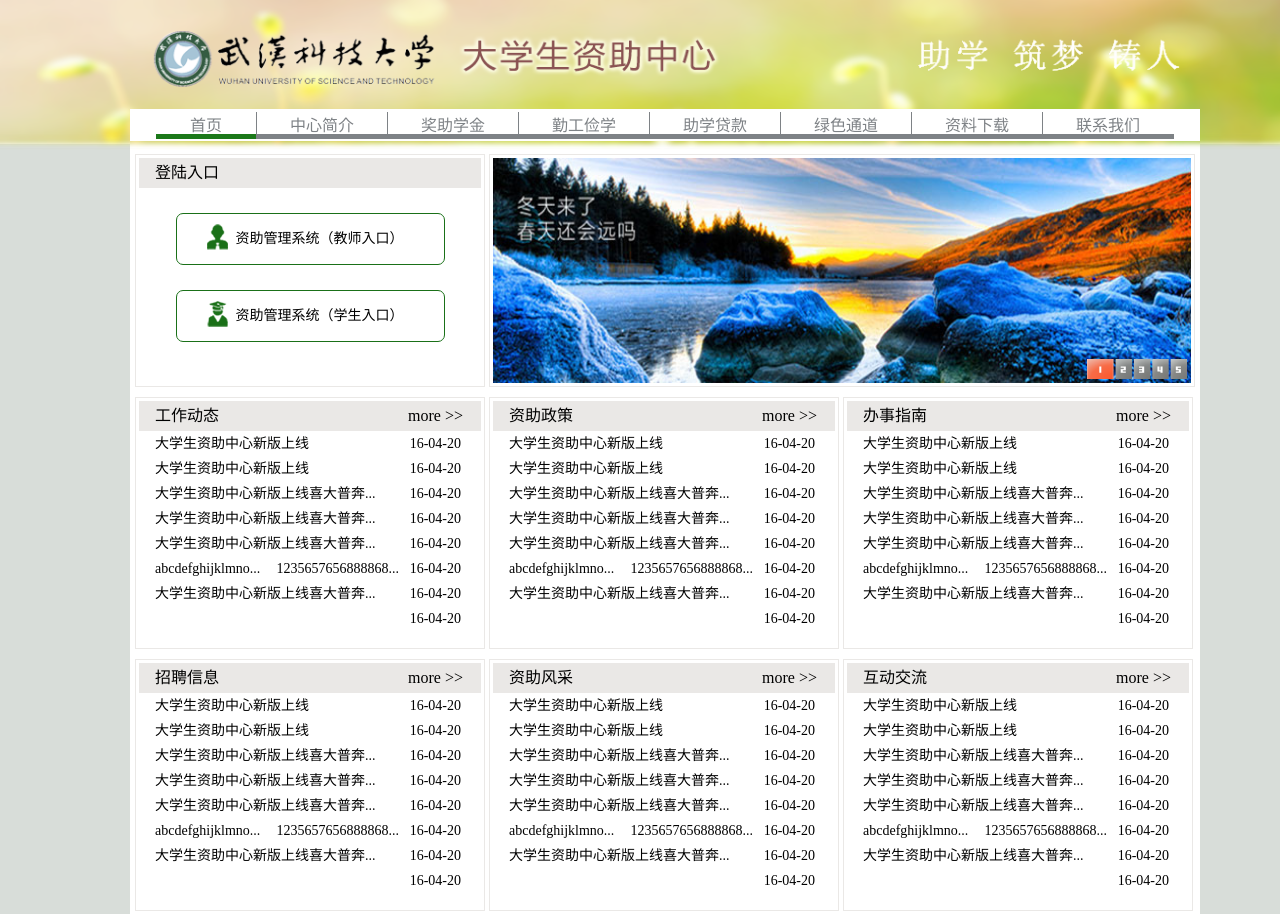
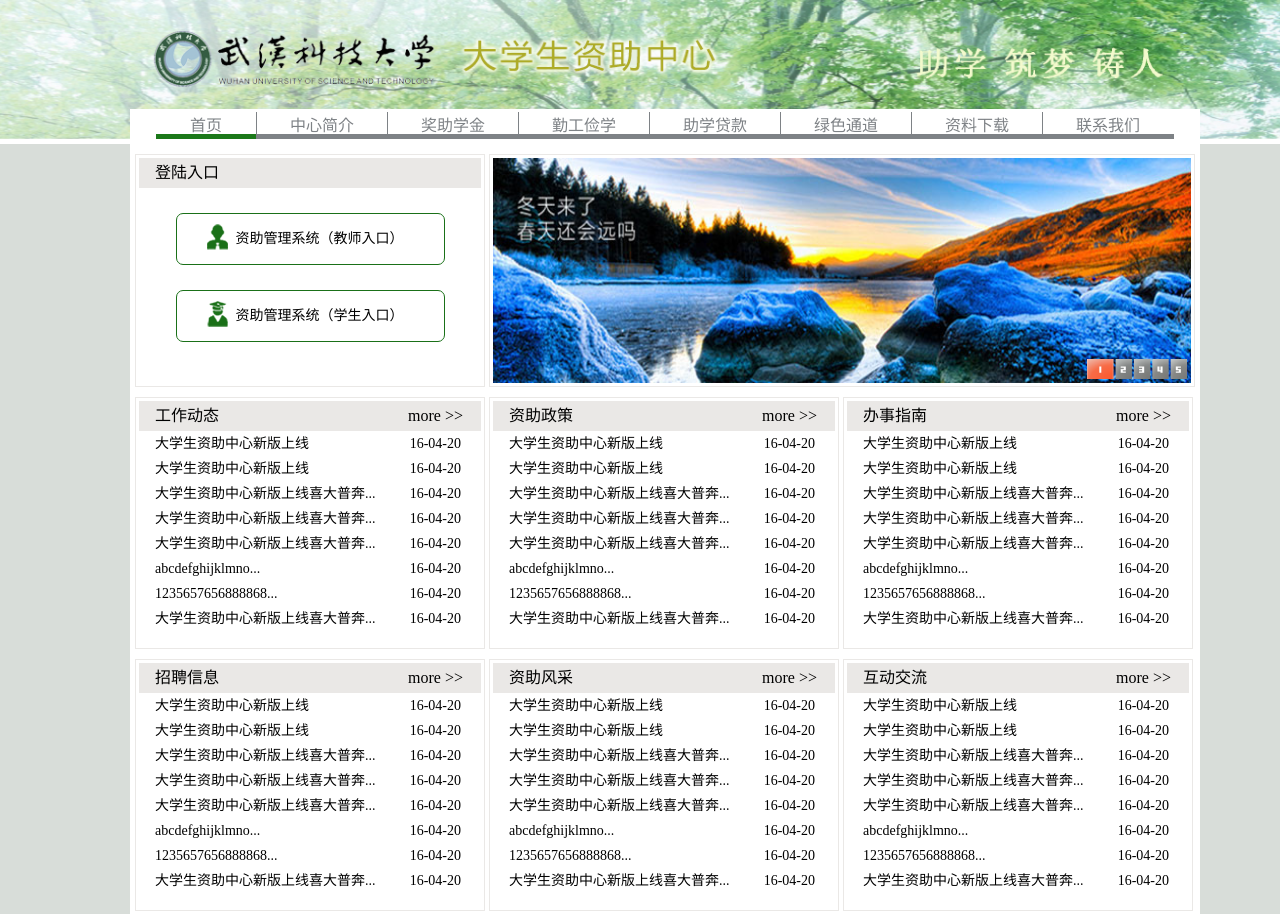
Before and after one commit to bubblezhong/homework2, a plain HTML site: page index.html in a window 1280 px wide. Shown: the top 914 px of the page. Drawn offline with Linux system fonts and the light colour scheme.

Commit message:
修改背景改变

```diff
--- a/css/style.css
+++ b/css/style.css
@@ -152,6 +152,12 @@ body{
     float: left;
 
 }
+ .content-middle-border ul.news li a{
+      width: 240px;
+      overflow: hidden;
+      white-space: nowrap;
+      text-overflow: ellipsis;
+    }
 .title{
     height: 30px;
 	background-color: #eae8e6;
--- a/index.html
+++ b/index.html
@@ -8,7 +8,9 @@
 <body>
              <!-- 以下是网页头部以及导航栏部分 -->
 <div class="head">
-	<img src="image/banner0.png" alt="wust">
+	<div class="head-image">
+        <img src="image/banner0.png" alt="wust"  id="imgObj">
+    </div>
   <div class="wrap-head">
 	  <div class="nav">
 				  <ul>
@@ -226,5 +228,6 @@
        </div>
   </div>
 </div>
+<script src="js/curousel.js"></script>
 </body>
 </html>
--- /dev/null
+++ b/js/curousel.js
@@ -0,0 +1,18 @@
+window.onload=function(){
+  //图片索引
+  var PicIndex=0;
+  //获取html图片元素
+  var imgObj=document.getElementById("imgObj");
+  //图片路径
+  var srcArr=["image/banner0.png","image/banner1.png","image/banner2.png","image/banner3.png"];
+
+  //定时器，每隔1秒修改图片路径一次
+  setInterval(function(){
+      if (PicIndex==srcArr.length-1){
+        PicIndex=0;
+      }else{
+        PicIndex+=1;
+      }
+      imgObj.src=srcArr[PicIndex];
+  },2000);
+}
```
Also changed, not shown: image/banner2.png (added), image/banner3.png (added).
